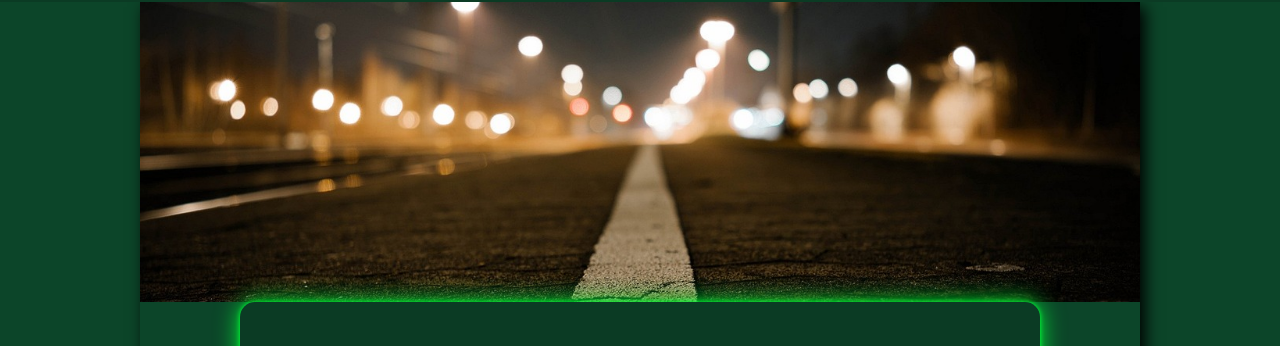
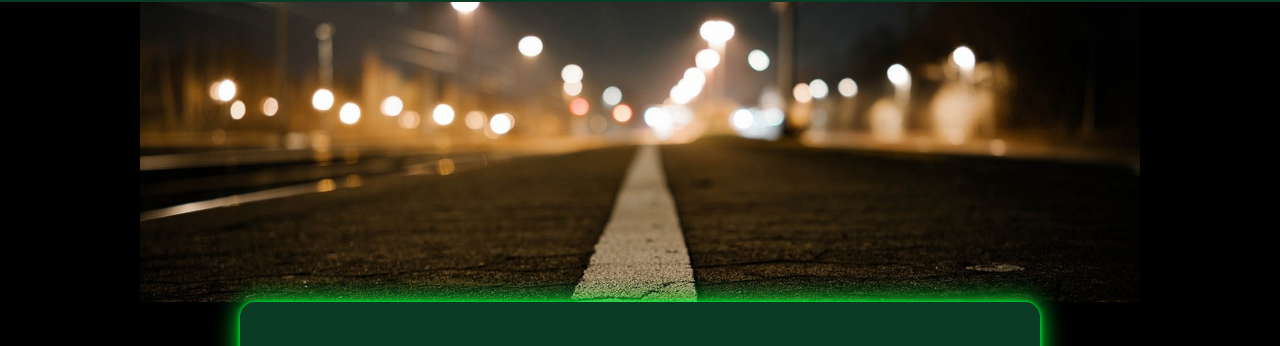
Before and after one commit to OrichalcosShunnoros/cuentoJ, a plain HTML site: page index.html in a window 1280 px wide. Shown: the part 48-394 px from the top of the page. Drawn offline with Linux system fonts and the light colour scheme; files whose address does not match are found by name.

Commit message:
color fondo

```diff
--- a/intex.css
+++ b/intex.css
@@ -4,7 +4,8 @@
     box-sizing: border-box;
     font-family: 'poppins', sans-serif;
     /* background-color: #00490b; */
-    background-color: #0c4529;
+    /* background-color: #0c4529; */
+    background: black;
 }
 
 html{
```
